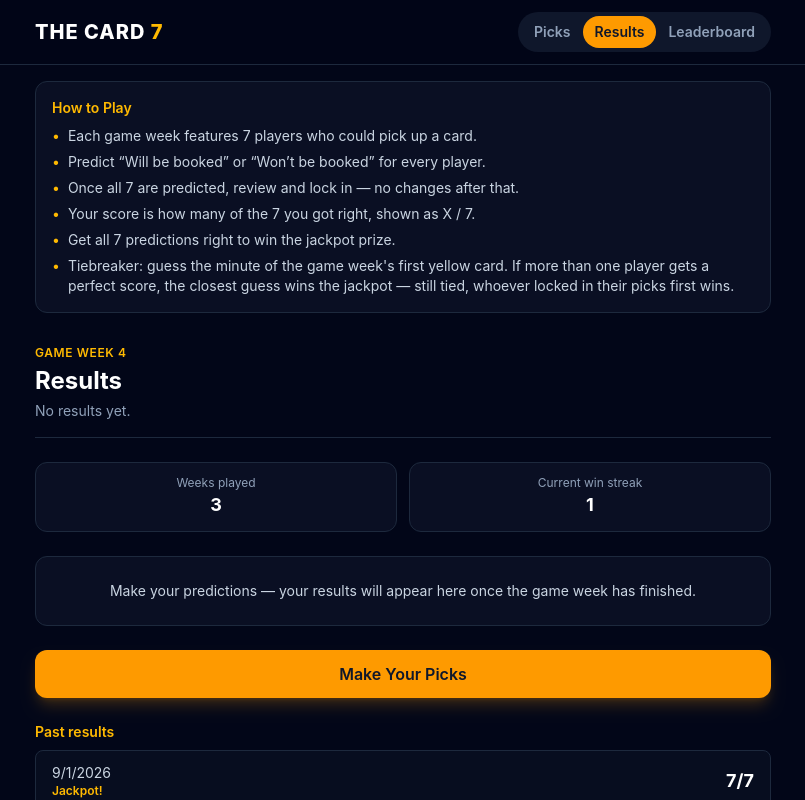
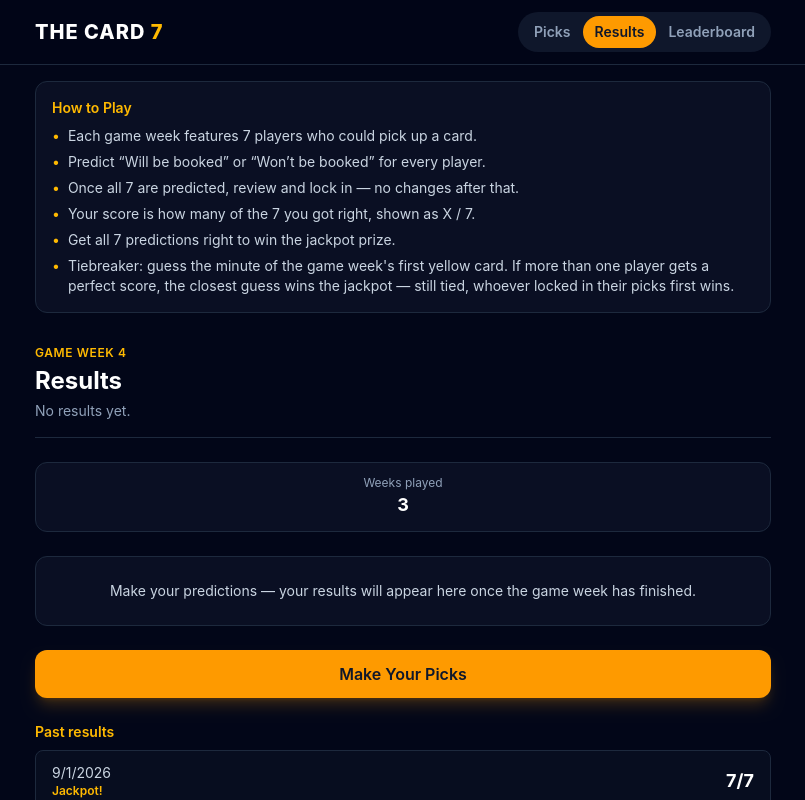
Before and after one commit to wanandonly/player-carded-FTP-prototype, a React (Vite) app: page / in a window 1280 px wide. Both pictures are taken after a click on the button "Results". Shown: the top 800 px of the page, without its empty margins (237-1042 px from the left). Built offline with nearby package versions, Linux system fonts and the light colour scheme.

Commit message:
refactor: some tidy up

```diff
--- a/src/screens/ResultsScreen.tsx
+++ b/src/screens/ResultsScreen.tsx
@@ -9,29 +9,13 @@ interface ResultsScreenProps {
   onGoToPicks: () => void;
 }
 
-function isWinningWeek(score: HistoryEntry["score"]): boolean {
-  return score.correctPredictions >= Math.ceil(score.totalPredictions / 2);
-}
-
 function SeasonSummary({ entries }: { entries: HistoryEntry[] }) {
   if (entries.length === 0) return null;
 
-  let currentStreak = 0;
-  for (const entry of entries) {
-    if (!isWinningWeek(entry.score)) break;
-    currentStreak++;
-  }
-
   return (
-    <div className="grid grid-cols-2 gap-3">
-      <div className="rounded-xl border border-slate-800 bg-slate-900/60 p-3 text-center">
-        <p className="text-xs text-slate-400">Weeks played</p>
-        <p className="text-lg font-bold text-white">{entries.length}</p>
-      </div>
-      <div className="rounded-xl border border-slate-800 bg-slate-900/60 p-3 text-center">
-        <p className="text-xs text-slate-400">Current win streak</p>
-        <p className="text-lg font-bold text-white">{currentStreak}</p>
-      </div>
+    <div className="rounded-xl border border-slate-800 bg-slate-900/60 p-3 text-center">
+      <p className="text-xs text-slate-400">Weeks played</p>
+      <p className="text-lg font-bold text-white">{entries.length}</p>
     </div>
   );
 }
```
